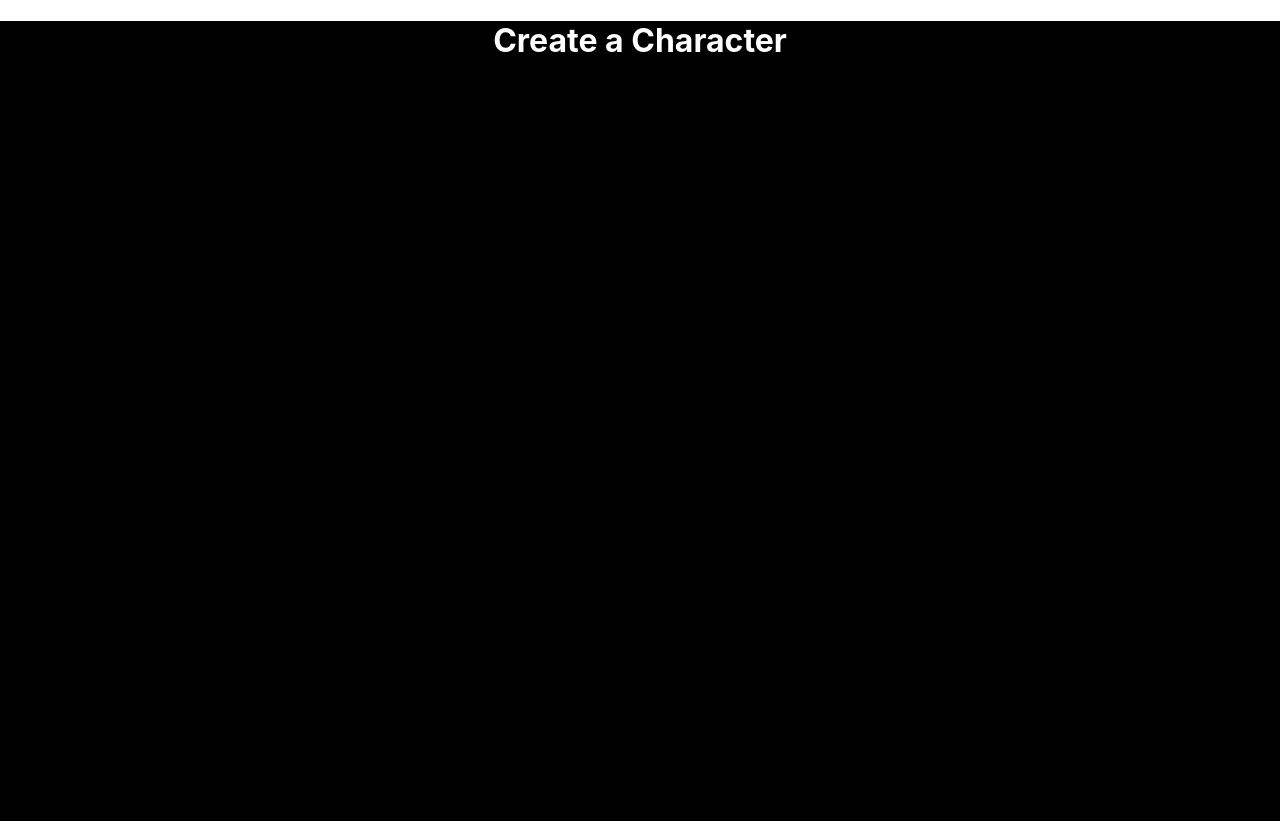
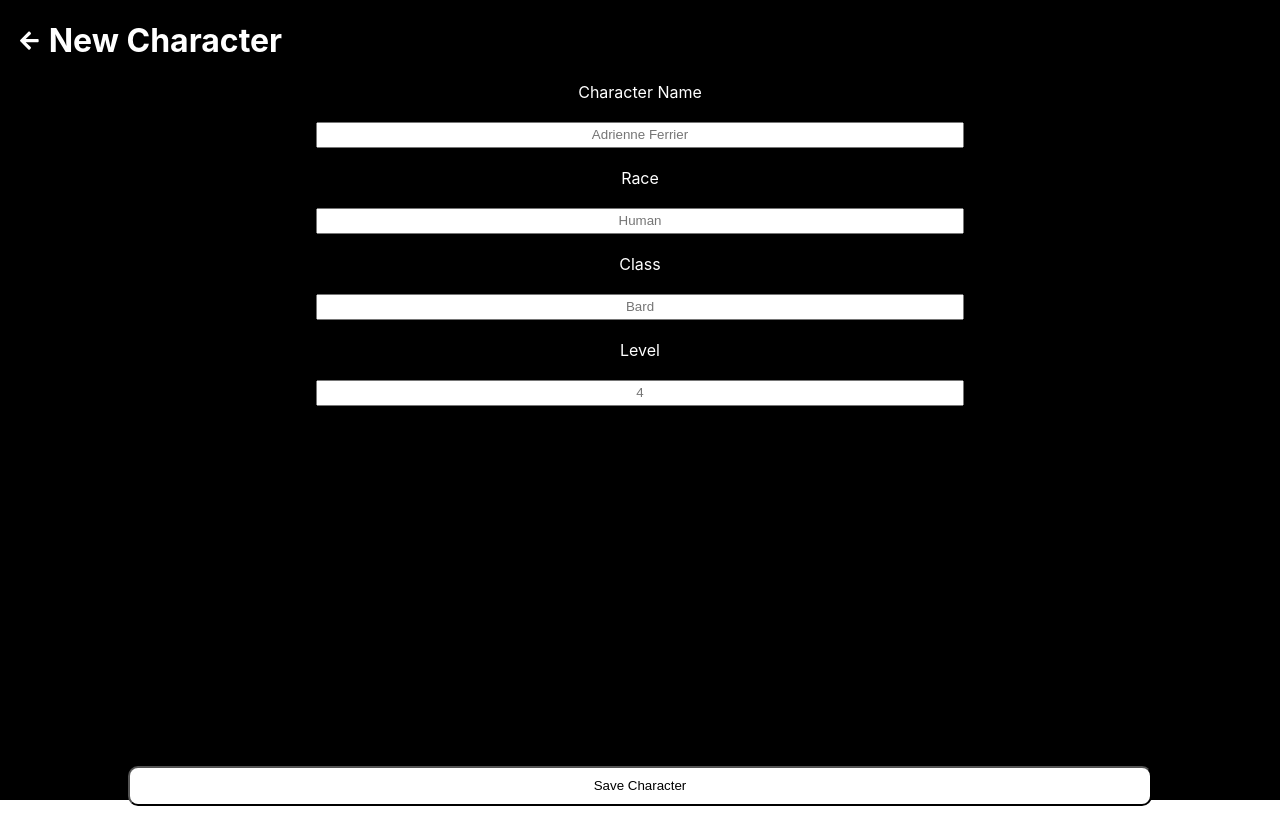
Before and after one commit to xdesro/initiative-react, a React (Create React App) app: page /CreateCharacter in a window 1280 px wide. Built offline with nearby package versions, Linux system fonts and the light colour scheme; the HTML template or start-up script is replaced by a standard one.

Commit message:
skeleton for creating a new character

```diff
--- a/src/Components/CharacterList.scss
+++ b/src/Components/CharacterList.scss
@@ -39,6 +39,9 @@
       height: 40px;
       width: 80vw;
       border-radius: 10px;
+      justify-self: flex-end;
+      margin-top: 340px;
+      // lol i don't remember how to get justify self to work so margin top is me cheating to see the button at the bottom
     }
   }
 }
--- a/src/Components/CreateCharacter.js
+++ b/src/Components/CreateCharacter.js
@@ -1,11 +1,32 @@
 import React, { Component } from 'react';
-import { Route, Link, BrowserRouter as Router } from 'react-router-dom';
+import { Link } from 'react-router-dom';
+import { FontAwesomeIcon } from '@fortawesome/react-fontawesome';
+import './CreateCharacter.scss';
+export default class CreateCharacter extends Component {
+  handleSubmit = e => {
+    e.preventDefault();
+  };
 
-export default class CreateCharacter extends Component {
   render() {
     return (
       <div className="CreateCharacter">
-        <h1>Create a Character</h1>
+        <header>
+          <Link to="/">
+            <FontAwesomeIcon icon="arrow-left" size="lg" />
+          </Link>
+          <h1>New Character</h1>
+        </header>
+        <form onSubmit={this.onSubmit}>
+          <label htmlFor="name">Character Name</label>
+          <input name="name" placeholder="Adrienne Ferrier" />
+          <label htmlFor="race">Race</label>
+          <input name="race" placeholder="Human" />
+          <label htmlFor="class">Class</label>
+          <input name="class" placeholder="Bard" />
+          <label htmlFor="level">Level</label>
+          <input name="level" placeholder="4" />
+        </form>
+        <button onClick={this.onSubmit}>Save Character</button>
       </div>
     );
   }
--- /dev/null
+++ b/src/Components/CreateCharacter.scss
@@ -0,0 +1,39 @@
+.CreateCharacter {
+  header {
+    display: flex;
+    align-items: center;
+    justify-content: flex-start;
+
+    svg {
+      color: white;
+      margin-left: 20px;
+    }
+
+    h1 {
+      margin-left: 10px;
+    }
+  }
+
+  form {
+    display: flex;
+    flex-direction: column;
+    align-items: center;
+
+    input {
+      width: 50%;
+      height: 20px;
+      margin: 20px 0;
+      text-align: center;
+    }
+  }
+
+  button {
+    justify-self: flex-end;
+    margin-top: 340px;
+    // lol i don't remember how to get justify self to work so margin top is me cheating to see the button at the bottom
+    background-color: white;
+    height: 40px;
+    width: 80vw;
+    border-radius: 10px;
+  }
+}
--- a/src/Components/Dice.js
+++ b/src/Components/Dice.js
@@ -1,5 +1,5 @@
 import React, { Component } from 'react';
-import { Route, Link, BrowserRouter as Router } from 'react-router-dom';
+import { Link } from 'react-router-dom';
 import { FontAwesomeIcon } from '@fortawesome/react-fontawesome';
 import './Dice.scss';
 
--- a/src/Components/Home.js
+++ b/src/Components/Home.js
@@ -1,5 +1,5 @@
 import React, { Component } from 'react';
-import { Route, Link, BrowserRouter as Router } from 'react-router-dom';
+import { Link } from 'react-router-dom';
 import './Home.scss';
 import logo from '../logo.svg';
 import { FontAwesomeIcon } from '@fortawesome/react-fontawesome';
--- a/src/Components/Settings.js
+++ b/src/Components/Settings.js
@@ -1,5 +1,5 @@
 import React, { Component } from 'react';
-import { Route, Link, BrowserRouter as Router } from 'react-router-dom';
+import { Link } from 'react-router-dom';
 
 export default class Settings extends Component {
   render() {
```
